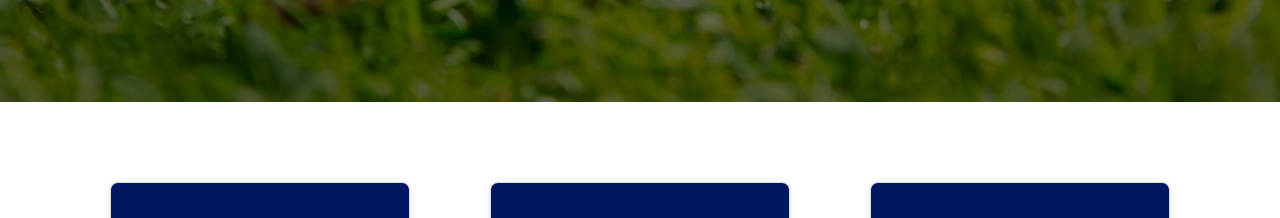
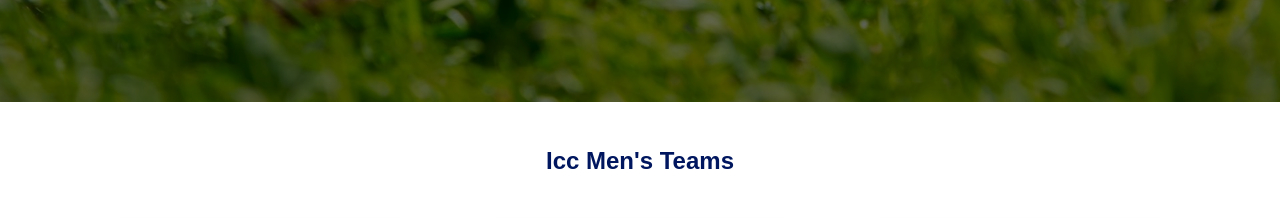
Before and after one commit to Tanvi-Bagwe/cricket-world, a plain HTML site: page index.html in a window 1280 px wide. Shown: the part 577-795 px from the top of the page. Drawn offline with Linux system fonts and the light colour scheme.

Commit message:
header included

```diff
--- a/css/teams-grid.css
+++ b/css/teams-grid.css
@@ -1,8 +1,14 @@
+.teams-grid-header {
+    text-align: center;
+    margin: 40px 0 0 0;
+    color: #00175f;
+}
+
 .teams-grid {
     display: flex;
     flex-wrap: wrap;
     justify-content: center;
-    padding: 40px 20px;
+    padding: 0px 20px;
 }
 
 .team-card {
@@ -17,7 +23,7 @@
     text-align: center;
     padding: 15px;
     transition: transform 0.3s ease;
-    box-shadow: 0 2px 6px rgba(0,0,0,0.1);
+    box-shadow: 0 2px 6px rgba(0, 0, 0, 0.1);
     cursor: pointer;
     margin: 40px;
 }
@@ -40,7 +46,7 @@
     margin: 0;
 }
 
-.visit-button{
+.visit-button {
     background: white;
     color: #00175f;
     width: 145px;
@@ -53,7 +59,7 @@
     text-decoration: none;
 }
 
-.visit-button:hover{
+.visit-button:hover {
     color: white;
     background-color: #cb4747;
 }
@@ -64,7 +70,7 @@
         margin: 10px;
     }
 
-    .team-card img{
+    .team-card img {
         width: 70px;
         height: 70px;
     }
--- a/index.html
+++ b/index.html
@@ -42,7 +42,9 @@
         <button class="cta-button">Get Started</button>
     </div>
 </section>
-<section class="teams-grid">
+<section>
+    <h2 class="teams-grid-header">Icc Men's Teams</h2>
+    <div class="teams-grid">
     <div class="team-card">
         <div>
             <img src="static/images/logos/india.png" alt="India Logo">
@@ -108,7 +110,9 @@
         </div>
 
     </div>
+    </div>
 </section>
+
 <footer class="site-footer">
     <div class="footer-container">
         <div class="footer-address">
```
